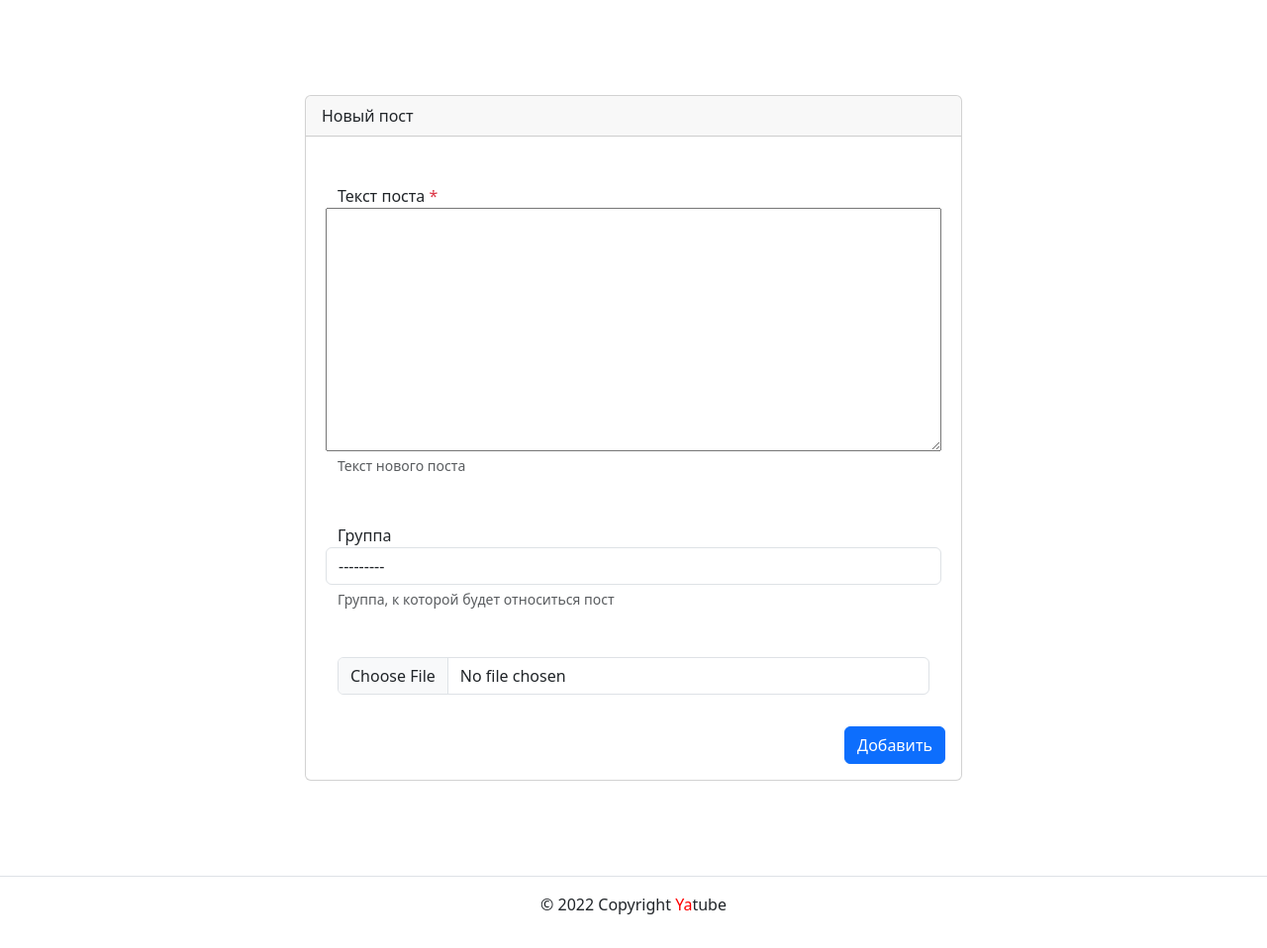
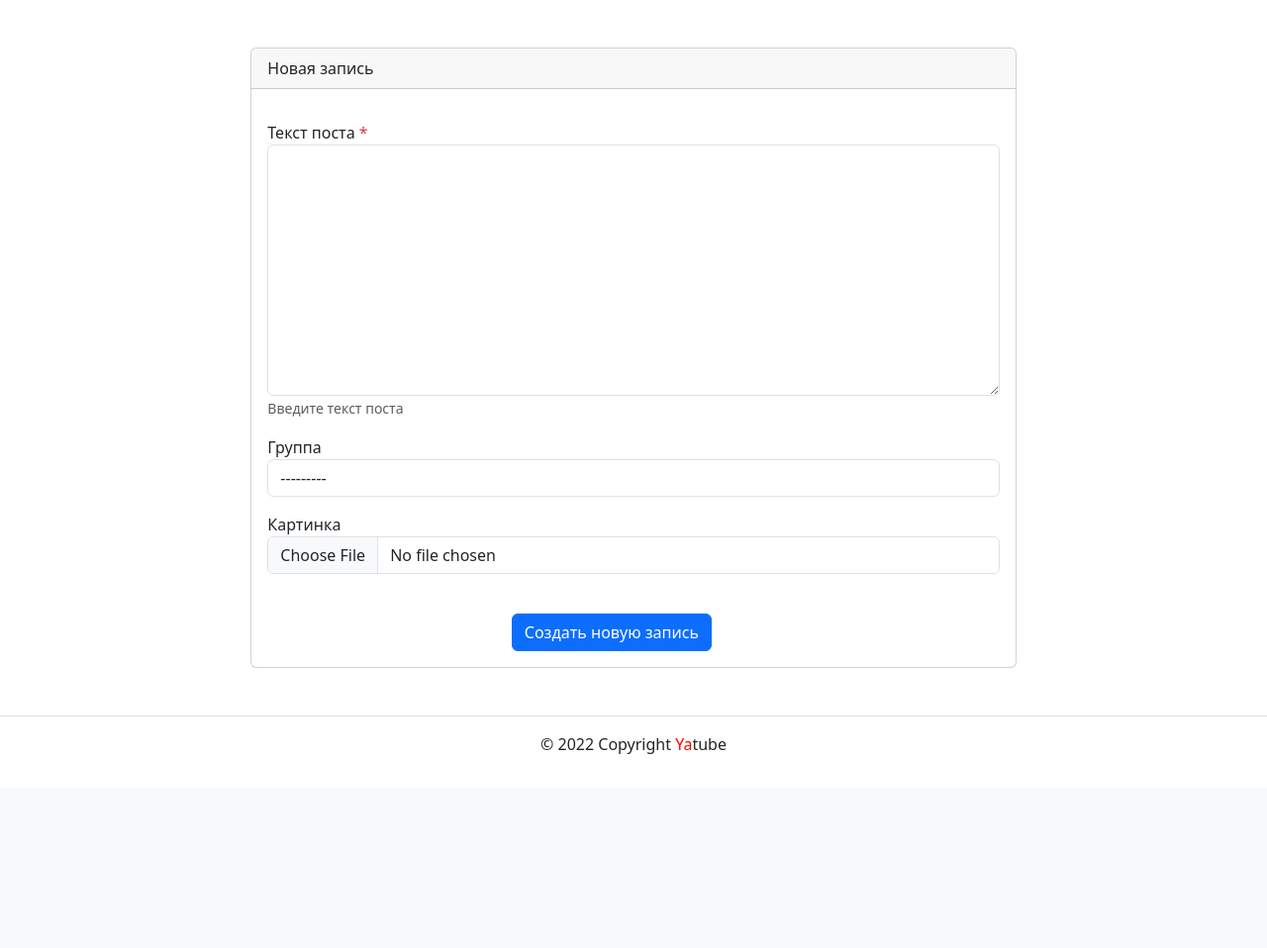
Before and after one commit to djaaga/hw05_final, a Django app: page /create/ in a window 1280 px wide. Shown: the part 56-1014 px from the top of the page at 99% size. After the commit the page ends 818 px from the top, so only its background shows below. Run offline with Django 3.2, Linux system fonts and the light colour scheme; a user stored in the database is signed in; tables that the repository leaves empty hold one stand-in row (values such as "Sample post"); some libraries are stand-ins or nearby versions.

Commit message:
final done

```diff
--- a/yatube/posts/views.py
+++ b/yatube/posts/views.py
@@ -67,10 +67,7 @@ def post_detail(request, post_id):
 
 @login_required
 def post_create(request):
-    form = PostForm(
-        request.POST or None,
-        files=request.FILES or None
-    )
+    form = PostForm(request.POST or None)
     if form.is_valid():
         post = form.save(commit=False)
         post.author = request.user
--- a/yatube/templates/posts/post_create.html
+++ b/yatube/templates/posts/post_create.html
@@ -1,59 +1,64 @@
-{% extends 'base.html' %}
+{% extends "base.html" %}
 {% block title %}
-  {% if is_edit %}
-    Редактировать пост
-  {% else %}
-    Новый пост
-  {% endif %}
+ {% if is_edit %}Редактировать запись{% else %}Новая запись{% endif %}
 {% endblock %}
 {% block content %}
-    <main>
-      <div class="container py-5">
+{% load user_filters %}
 <div class="row justify-content-center">
   <div class="col-md-8 p-5">
     <div class="card">
       <div class="card-header">
-                {% if is_edit %}
-                Редактировать пост
+          {% if is_edit %}Редактировать запись{% else %}Новая запись{% endif %}
+        </div>
+        <div class="card-body">
+          {% if form.errors %}
+              {% for field in form %}
+                {% for error in field.errors %}
+                  <div class="alert alert-danger">
+                    {{ error|escape }}
+                  </div>
+                {% endfor %}
+              {% endfor %}
+              {% for error in form.non_field_errors %}
+                <div class="alert alert-danger">
+                  {{ error|escape }}
+                </div>
+              {% endfor %}
+          {% endif %}
+
+        {% csrf_token %}
+
+        {% for field in form %}
+          <div class="form-group row my-3"
+            {% if field.field.required %}
+              aria-required="true"
             {% else %}
-                Новый пост
+              aria-required="false"
+            {% endif %}
+          >
+            <label for="{{ field.id_for_label }}">
+              {{ field.label }}
+                {% if field.field.required %}
+                  <span class="required text-danger">*</span>
+                {% endif %}
+            </label>
+          <div <="col-md-6">
+            {{ field|addclass:"form-control" }}
+              {% if field.help_text %}
+                <small <="{{ field.id_for_label }}-help" class="form-text text-muted">
+                  {{ field.help_text|safe }}
+                </small>
               {% endif %}
           </div>
-              <div class="card-body">
-                <form method="post" enctype="multipart/form-data" action="{% if is_edit %}{% url 'posts:post_edit' post.id %}{% else %}{% url 'posts:post_create' %}{% endif %}">
-                  {% csrf_token %}
-                  <div class="form-group row my-3 p-3">
-                    <label for="id_text">
-                      Текст поста
-                      <span class="required text-danger" >*</span>
-                    </label>
-                    {{ form.text }}
-                    <small id="id_text-help" class="form-text text-muted">
-                      Текст нового поста
-                    </small>
         </div>
-                  <div class="form-group row my-3 p-3">
-                    <label for="id_group">
-                      Группа
-                    </label>
-                    <select name="group" class="form-control" id="id_group">
-                      <option {{ form.group }}</option>
-                    </select>
-                    <small id="id_group-help" class="form-text text-muted">
-                      Группа, к которой будет относиться пост
-                    </small>
-                  </div>
-                  <div class="form-group row my-3 p-3">
-                    <label for="id_image">
-                      <input type="file" name="image" accept="image/*" class="form-control" id="id_image">
-                    </label>
-                  </div>
-                  <div class="d-flex justify-content-end">
+        {% endfor %}
+            <div class="col-md-6 offset-md-4">
+              <br>
               <button type="submit" class="btn btn-primary">
                 {% if is_edit %}
-                        Сохранить
+                  Сохранить запись
                 {% else %}
-                        Добавить
+                  Создать новую запись
                 {% endif %}
               </button>
             </div>
@@ -62,5 +67,4 @@
       </div>
     </div>
   </div>
-      </div>
 {% endblock %}
--- a/yatube/templates/posts/profile.html
+++ b/yatube/templates/posts/profile.html
@@ -8,6 +8,7 @@
   <h1>Все посты пользователя {{ author.get_full_name }} </h1>
   <h3>Всего постов: {{ posts_count }} </h3>
   {% if following %}
+  {% if post.user == request.user %}
     <a
       class="btn btn-lg btn-light"
       href="{% url 'posts:profile_unfollow' author.username %}" role="button"
@@ -22,6 +23,7 @@
         Подписаться
       </a>
    {% endif %}
+   {% endif %}
   {% for post in page_obj %}
   {% include 'includes/post_card.html' %}
   {% if post.group and not group  %}
```
Lines whose indentation alone changed are shown as unchanged.
